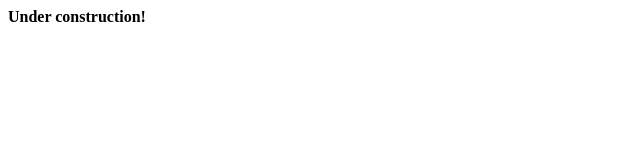
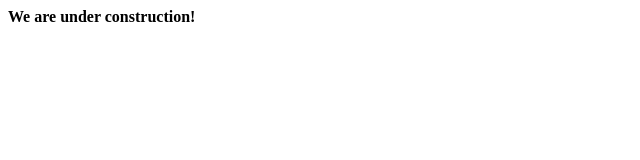
Before and after one commit to albertmiller1990/albertmiller1990.github.io, a plain HTML site: page index.html in a window 1280 px wide. Shown: the full height of the page, 0-640 px from the left. Drawn offline with Linux system fonts and the light colour scheme.

Commit message:
Update index.html

```diff
--- a/index.html
+++ b/index.html
@@ -1,5 +1,5 @@
 <html>
 <body>
-<b>Under construction!</b>
+<b>We are under construction!</b>
 </body>
 </html>
```
